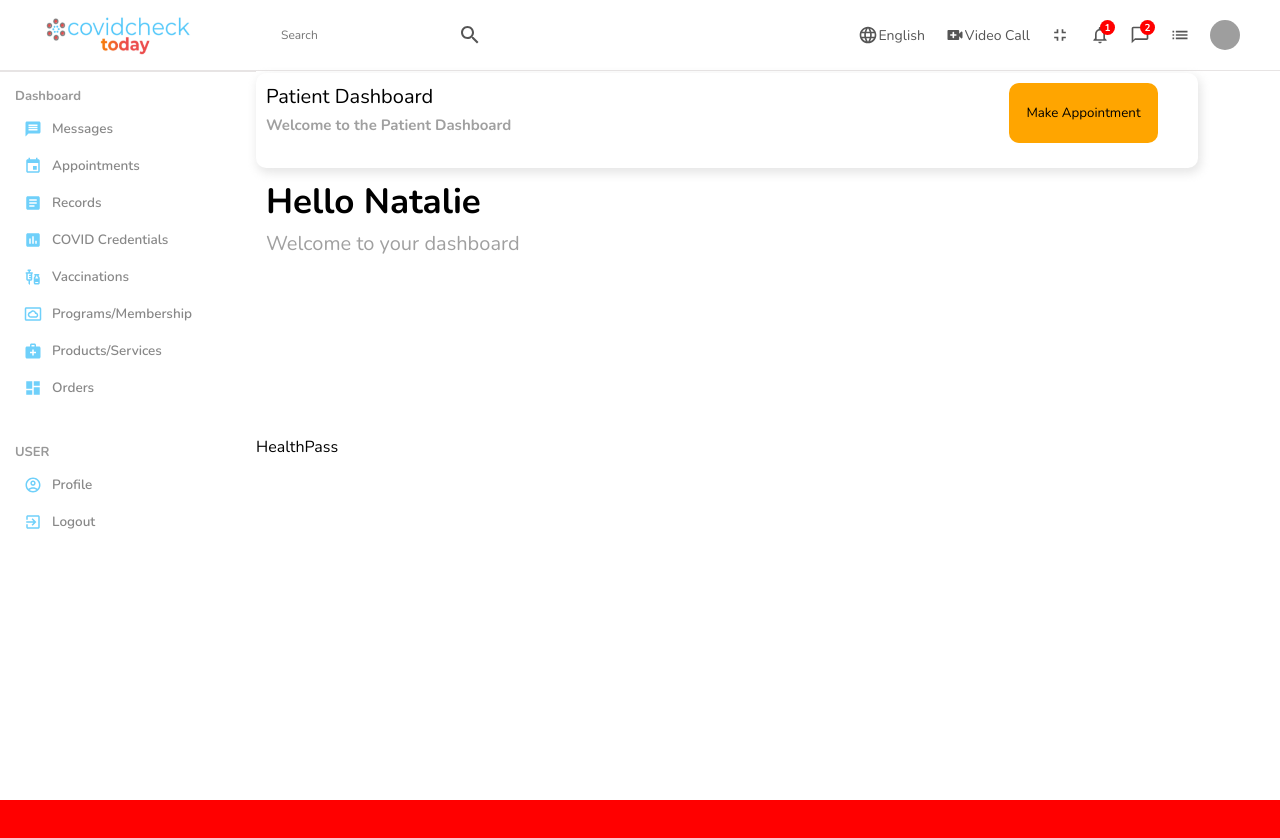
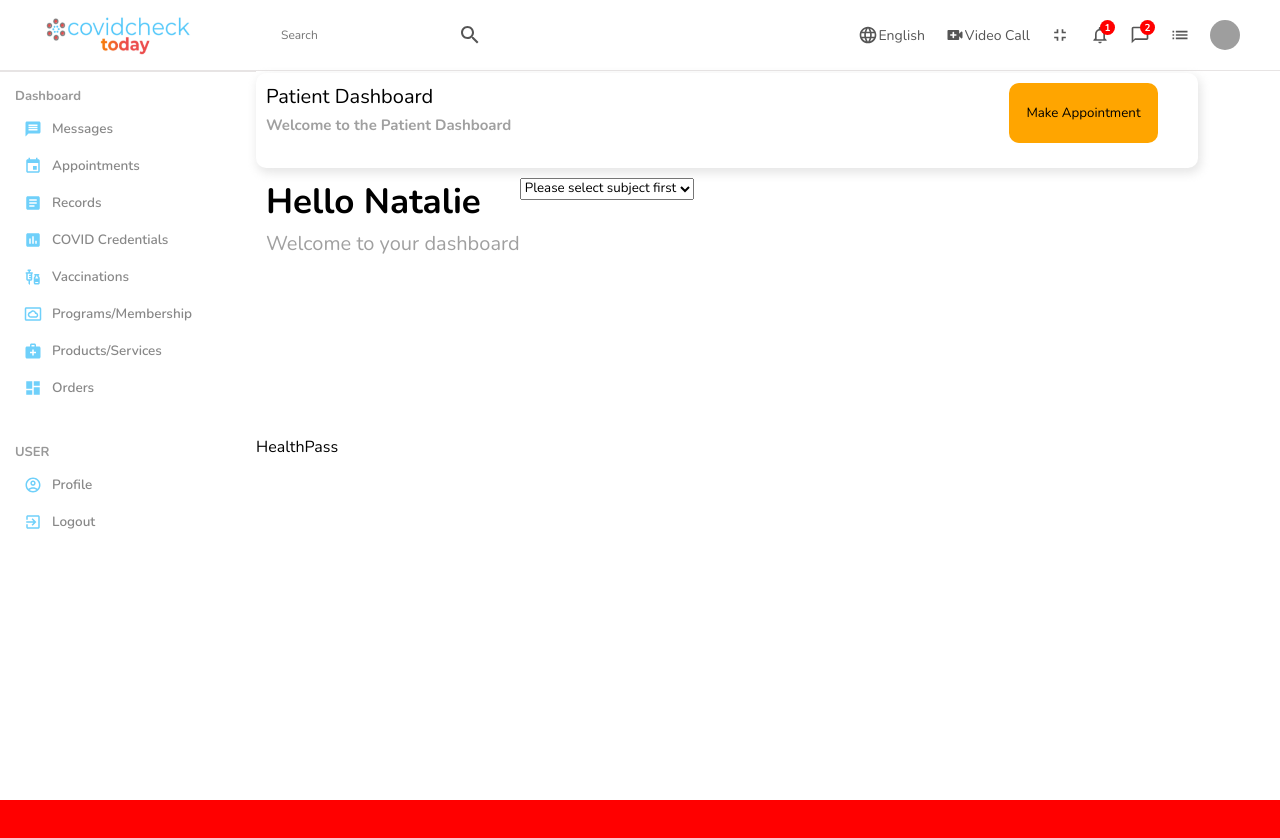
Before and after one commit to nascott94/telahealth-portal, a React (Create React App) app: page / in a window 1280 px wide. Shown: the top 838 px of the page. Built offline with nearby package versions, Linux system fonts and the light colour scheme; grey boxes are pictures that could not be loaded.

Commit message:
hoping this is okay...

```diff
--- a/src/components/homepage/Dashboard.js
+++ b/src/components/homepage/Dashboard.js
@@ -51,10 +51,12 @@ const TopContainer = styled.div`
 const BottomContainer = styled.div`
   .dashboard-bottom {
     display: flex;
-    flex-direction: column;
     padding: 10px;
     width: 90%;
-    /* height: 75px; */
+
+    .left {
+      display: flex;
+      flex-direction: column;
       .title {
         font-weight: bold;
         font-size: 35px;
@@ -64,6 +66,13 @@ const BottomContainer = styled.div`
         font-size: 20px;
         color: rgb(160, 160, 160);
         margin-top: 5px;
+      }
+    }
+
+    .right {
+      display: flex;
+      flex-direction: column;
+      justify-content: space-between;
     }
   }
 `;
@@ -84,8 +93,17 @@ const Dashboard = () => {
       </TopContainer>
       <BottomContainer>
         <div className="dashboard-bottom">
+          <div className="left">
             <div className="title">Hello Natalie</div>
             <div className="sub-title">Welcome to your dashboard</div>
+          </div>
+          <div className="right">
+            <select name="patient">
+              <option value="" selected="selected">
+                Please select subject first
+              </option>
+            </select>
+          </div>
         </div>
       </BottomContainer>
     </>
```
Lines whose indentation alone changed are shown as unchanged.
